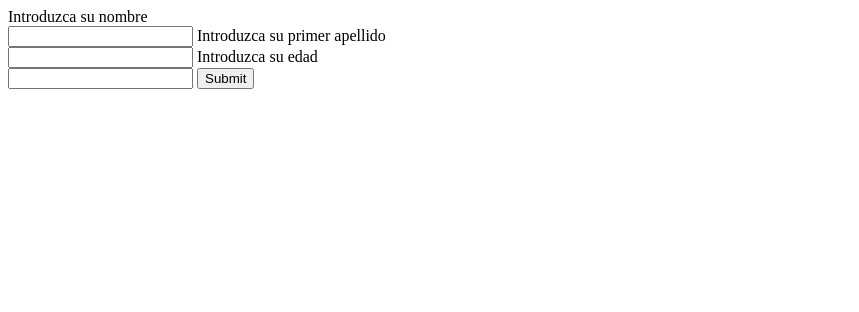
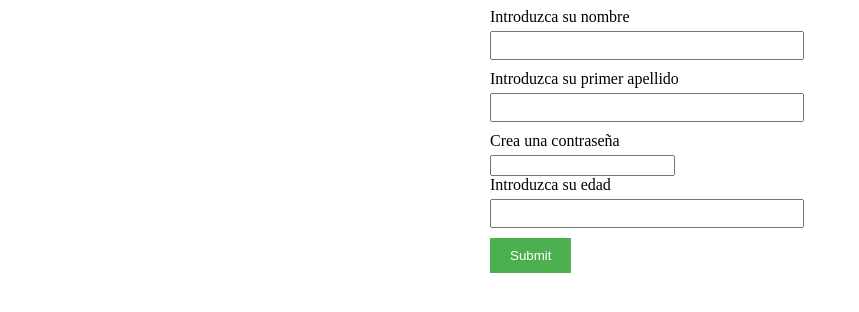
Before and after one commit to DIEGOGARCIA601050/Login, a plain HTML site: page index.html in a window 1280 px wide. Shown: the whole page, without its empty margins (0-859 px from the left). Drawn offline with Linux system fonts and the light colour scheme.

Commit message:
añadimos estilos + añadimos base de datos para futura comunicación + agregamos inp:contraseña

```diff
--- a/index.html
+++ b/index.html
@@ -4,37 +4,26 @@
     <meta charset="UTF-8">
     <meta name="viewport" content="width=device-width, initial-scale=1.0">
     <title>Registrate</title>
+    <link rel="stylesheet" href="styles.css">
 </head>
 <body>
-    <form action="f">
+    <form action="f" class="formulario">
         <label for="nombre">
             Introduzca su nombre
-        </label><br>
+        </label>
         <input type="text" name="nombre" id="nombre" />
         <label for="apellido">
             Introduzca su primer apellido
-        </label><br>
+        </label>
         <input type="text" name="apellido" id="apellido">
-        <label for="dollars">
-          Introduzca su edad </label
-        ><br />
-        <input type="number" id="dollars" name="dollars" />
+        <label for="contrasena">Crea una contraseña</label>
+        <input type="password" name="contrasena" id="contrasena">
+        <label for="edad">
+          Introduzca su edad
+        </label>
+        <input type="number" id="edad" name="edad" />
         <input type="submit" contenteditable="enviar" />
       </form>
-    <script>
-        console.log('funciona');
-        let Cantidad;
-        document.querySelector('form')
-            .addEventListener('submit', e => {
-                e.preventDefault()
-                const data = Object.fromEntries(
-                new FormData(e.target)
-                )
-                alert(JSON.stringify(data))
-                Cantidad = JSON?.stringify(data)
-                Cantidad = JSON.parse(Cantidad)
-                console.info(Cantidad)
-            })
-    </script>
+    <script src="./login.js"></script>
 </body>
 </html>
--- a/login.js
+++ b/login.js
@@ -1,10 +1,14 @@
-console.log('funciona');
-let Cantidad;
+
 document.querySelector('form')
     .addEventListener('submit', e => {
+        let Cantidad;
         e.preventDefault()
         const data = Object.fromEntries(
         new FormData(e.target)
         )
         alert(JSON.stringify(data))
+        Cantidad = JSON?.stringify(data)
+        Cantidad = JSON.parse(Cantidad)
+        console.info(Cantidad)
+        return Cantidad
     })
--- /dev/null
+++ b/styles.css
@@ -0,0 +1,28 @@
+.formulario {
+    width: 300px;
+    margin: 0 auto;
+  }
+
+label {
+    display: block;
+    margin-bottom: 5px;
+  }
+
+  input[type="text"],
+  input[type="number"] {
+    width: 100%;
+    padding: 5px;
+    margin-bottom: 10px;
+  }
+
+  input[type="submit"] {
+    background-color: #4CAF50;
+    color: white;
+    padding: 10px 20px;
+    border: none;
+    cursor: pointer;
+  }
+
+  input[type="submit"]:hover {
+    background-color: #45a049;
+  }
```
Also changed, not shown: 2 other files. Lines whose indentation alone changed are shown as unchanged.
